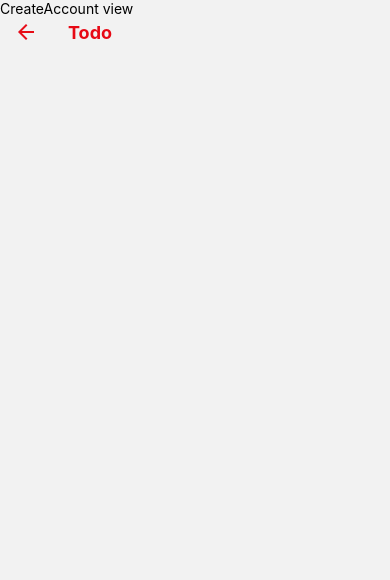
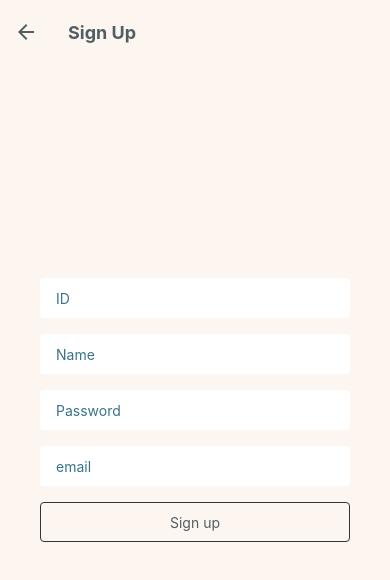
Before and after one commit to solitasroh/todo_app, a React Native app: screen /CreateAccount in a window 390 px wide. Shown: the top 580 px of the page. Built offline with nearby package versions, Linux system fonts and the light colour scheme.

Commit message:
Create Account 화면 수정

```diff
--- a/src/Screens/Login/CreateAccount.tsx
+++ b/src/Screens/Login/CreateAccount.tsx
@@ -1,12 +1,47 @@
 import React from 'react';
-import {Text, View} from 'react-native';
+import {Text} from 'react-native';
 import styled from 'styled-components/native';
+import { StackNavigationProp } from '@react-navigation/stack';
+import Input from './Input';
+import Button from './Button';
+import { LoginNaviParamList } from '../types';
 
-const CreateAccount = () => {
+const Container = styled.SafeAreaView`
+  flex : 1;
+  background-color : #FDF6F0;
+  align-items: center;
+  justify-content: center;
+  padding : 40px;
+`;
+
+type NavigationProp = StackNavigationProp<LoginNaviParamList, 'Login'>;
+
+interface Props {
+  navigation :NavigationProp;
+}
+const CreateAccount = ({navigation} : Props) => {
   return (
-    <View>
-      <Text>CreateAccount view</Text>
-    </View>
+    <Container>
+      <Input
+      style = {{marginBottom : 16}} placeholder= "ID" />
+      <Input style = {{marginBottom : 16}} placeholder= "Name" />
+      <Input
+        style = {{marginBottom : 16}}
+        placeholder = "Password"
+        secureTextEntry ={true}
+        />
+        <Input
+        style = {{marginBottom : 16}}
+        placeholder= "email"
+        keyboardType="email-address" />
+        <Button
+          style ={{marginBottom : 24}}
+          label = "Sign up"
+          onPress = {()=> {
+            //Login('nhkim', 'password');
+          }}
+        />
+    </Container>
   );
 };
 
--- a/src/Screens/Login/Input.tsx
+++ b/src/Screens/Login/Input.tsx
@@ -7,12 +7,16 @@ const Container = styled.View`
   padding-left : 16px;
   padding-right : 16px;
   border-radius : 4px;
-  background-color : #333333;
+  background-color : #FFFFFF;
 `;
 
 const InputField = styled.TextInput`
     flex : 1;
-    color : #FFFFFF;
+    color : #38738a;
+
+    // &:hover {
+    //     border-color :#00c3ff;
+    //   }
 `;
 
 interface Props{
@@ -40,7 +44,7 @@ const Input = ({
                 autoCapitalize = "none"
                 autoCorrect = {false}
                 allowFontScaling = {false}
-                placeholderTextColor = "#FFFFFF"
+                placeholderTextColor = "#38738a"
                 placeholder = {placeholder}
                 clearButtonMode = {clearMode ? 'while-editing' : 'never'}
                 onChangeText = {onChangeText}/>
--- a/src/Screens/Login/Welcome.tsx
+++ b/src/Screens/Login/Welcome.tsx
@@ -13,6 +13,7 @@ const Container = styled.SafeAreaView`
   background-color : #FDF6F0;
   align-items: center;
   justify-content: center;
+  padding : 40px;
 `;
 type NavigationProp = StackNavigationProp<LoginNaviParamList, 'Welcome'>;
 
--- a/src/Screens/Navigator.tsx
+++ b/src/Screens/Navigator.tsx
@@ -15,9 +15,13 @@ const LoginNavigator = () => {
         name = "Welcome"
         component = {Welcome}
         options = {{
-          title : 'Todo',
-          headerTransparent : true,
-          headerTintColor : '#E70915',
+          title : 'Welcome',
+          //headerTransparent : true,
+          headerStyle: {
+            backgroundColor: '#f4511e',
+          },
+          headerTintColor: '#fff',
+          //headerTintColor : '#E70915',
           headerTitleStyle : {
             fontWeight : 'bold',
           },
@@ -27,7 +31,7 @@ const LoginNavigator = () => {
         name = "Login"
         component = {Login}
         options = {{
-          title : 'Todo',
+          title : 'Login',
           headerTransparent : true,
           headerTintColor : '#E70915',
           headerTitleStyle : {
@@ -39,9 +43,9 @@ const LoginNavigator = () => {
         name = "CreateAccount"
         component = {CreateAccount}
         options = {{
-          title : 'Todo',
+          title : 'Sign Up',
           headerTransparent : true,
-          headerTintColor : '#E70915',
+          headerTintColor : '#515E63',
           headerTitleStyle : {
             fontWeight : 'bold',
           },
```
Also changed, not shown: 1 other file (tests, documents, lock files or other folders).
